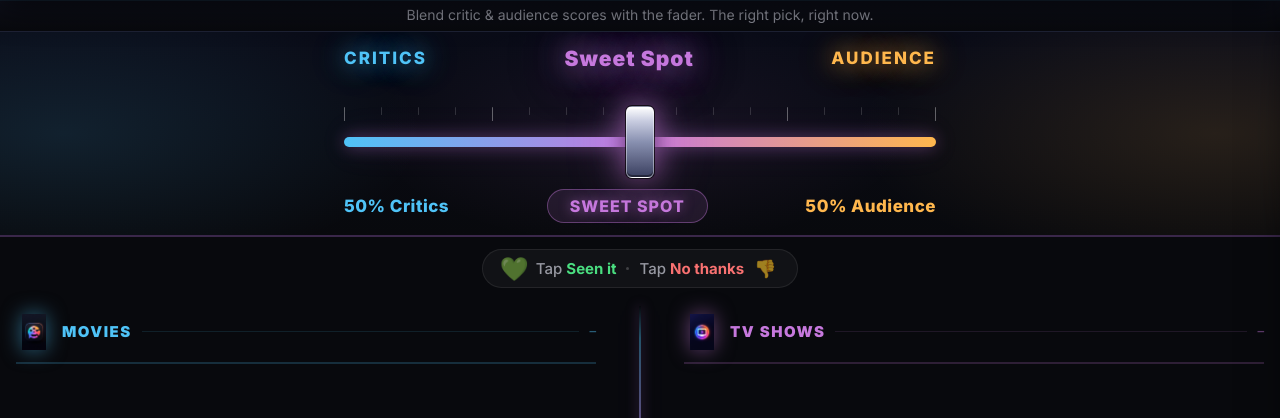
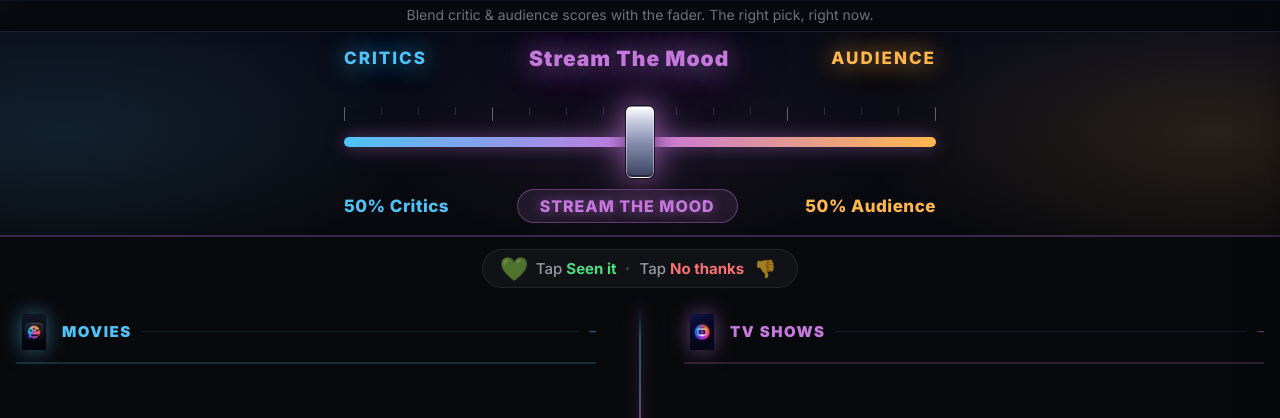
Before and after one commit to papjamzzz/Stream-Fader, a Flask app: page / in a window 1280 px wide. Shown: the part 67-485 px from the top of the page. Run offline with Flask 3, Linux system fonts and the light colour scheme; data that the repository does not hold is empty.

Commit message:
Tighten copy: Stream The Mood + 5i eyebrow
- 'Sweet Spot' → 'Stream The Mood' (fader center label + blend badge)
- Top 10 eyebrow: 'Results powered by the 5i Proprietary AI Consensus Engine' → '5i AI Consensus Engine'

Co-Authored-By: Claude Sonnet 4.6 <noreply@anthropic.com>

```diff
--- a/templates/index.html
+++ b/templates/index.html
@@ -1561,7 +1561,7 @@
   <div class="fader-inner">
     <div class="fader-labels">
       <div class="fader-label left">Critics</div>
-      <div class="fader-sweet-label" id="sweet-label">Sweet Spot</div>
+      <div class="fader-sweet-label" id="sweet-label">Stream The Mood</div>
       <div class="fader-label right">Audience</div>
     </div>
 
@@ -1583,7 +1583,7 @@
 
     <div class="fader-readout">
       <div class="readout-side left" id="critic-pct">50% Critics</div>
-      <div id="blend-badge">Sweet Spot</div>
+      <div id="blend-badge">Stream The Mood</div>
       <div class="readout-side right" id="audience-pct">50% Audience</div>
     </div>
   </div>
@@ -1647,7 +1647,7 @@
 ══════════════════════════════════════════════ -->
 <div class="top10-section" id="top10-section" style="display:none;">
   <div class="top10-header">
-    <div class="eyebrow">Results powered by the 5i Proprietary AI Consensus Engine</div>
+    <div class="eyebrow">5i AI Consensus Engine</div>
     <h2>Tonight's Top 12</h2>
     <p>Five independent AI perspectives vote on what's worth watching right now</p>
   </div>
@@ -2029,7 +2029,7 @@ function onFaderMove(val) {
 
   const badge = document.getElementById('blend-badge');
   if (Math.abs(fader - 50) < 8) {
-    badge.textContent = 'Sweet Spot';
+    badge.textContent = 'Stream The Mood';
     badge.style.color = '#c678dd';
     badge.style.borderColor = 'rgba(198,120,221,0.4)';
     document.getElementById('sweet-label').classList.add('active');
```
